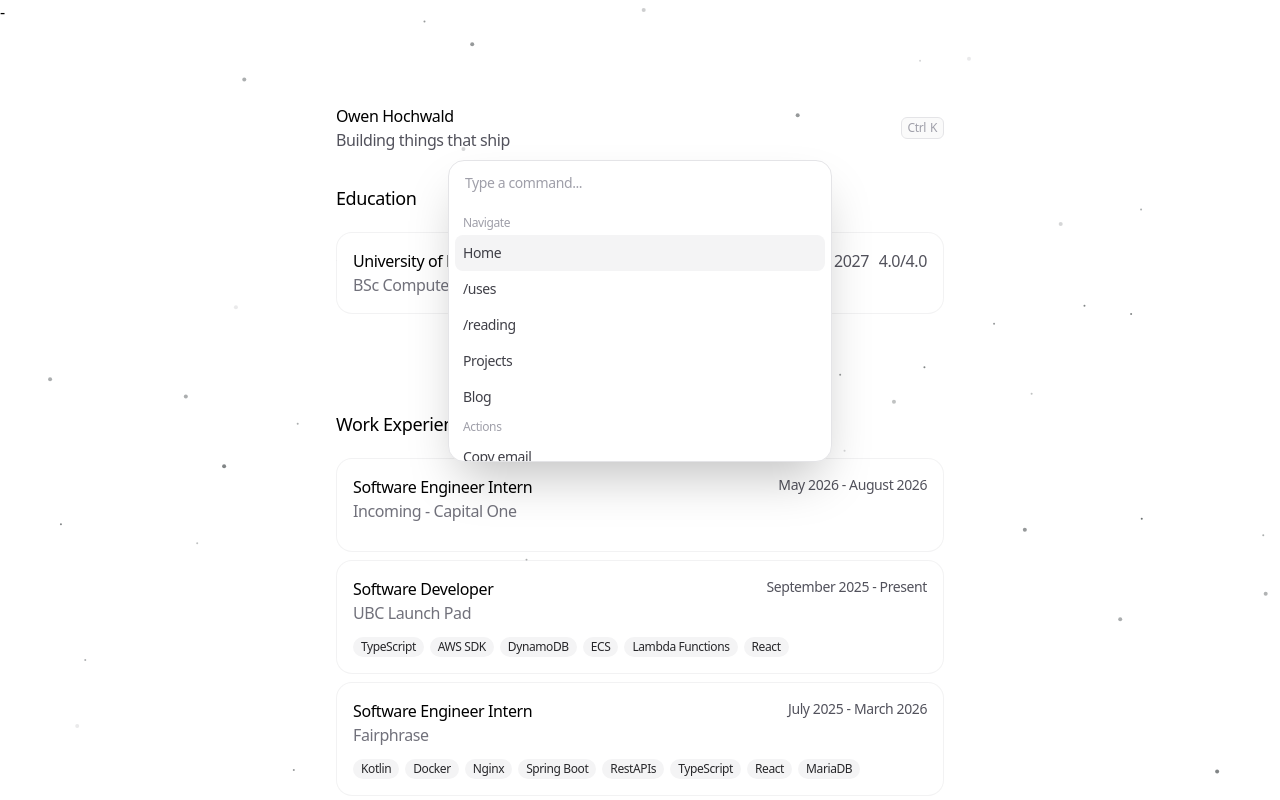
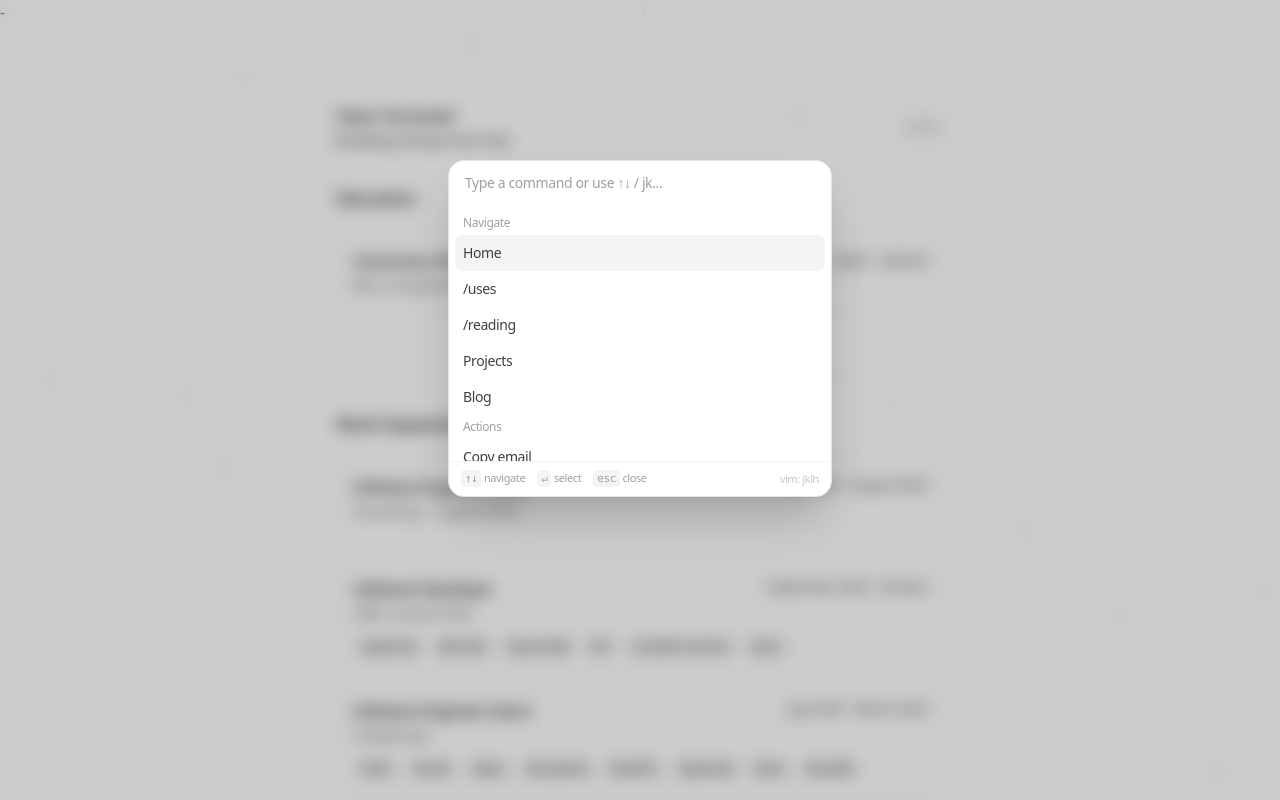
Before and after one commit to owenHochwald/personal-site, a Next.js app: page / in a window 1280 px wide. Both pictures are taken after a click on the button "Open command palette". Shown: the top 800 px of the page. Built offline with nearby package versions, Linux system fonts and the light colour scheme.

Commit message:
Refactor CommandPalette for improved Vim-style navigation and enhance command input with keyboard shortcuts

```diff
--- a/components/ui/command-palette.tsx
+++ b/components/ui/command-palette.tsx
@@ -27,11 +27,32 @@
         return () => document.removeEventListener('keydown', down)
     }, [])
 
-  // Vim hjkl — capture phase so we intercept before the input types the character
+    // Vim-style navigation — capture phase so we intercept before the input types the character
+    // - j / k / h / l when search is empty (pure vim mode)
+    // - Ctrl+j / Ctrl+k / Ctrl+n / Ctrl+p always work for nav even while typing
     useEffect(() => {
         if (!open) return
+        const dispatch = (key: string) => {
+            inputRef.current?.dispatchEvent(
+                new KeyboardEvent('keydown', { key, bubbles: true, cancelable: true })
+            )
+        }
         const handler = (e: KeyboardEvent) => {
-      // Only active when search is empty; otherwise let normal typing through
+            // Ctrl+j / Ctrl+n → ArrowDown  (works even while typing in search)
+            if ((e.key === 'j' || e.key === 'n') && e.ctrlKey) {
+                e.preventDefault()
+                e.stopPropagation()
+                dispatch('ArrowDown')
+                return
+            }
+            // Ctrl+k / Ctrl+p → ArrowUp  (works even while typing in search)
+            if ((e.key === 'k' || e.key === 'p') && e.ctrlKey) {
+                e.preventDefault()
+                e.stopPropagation()
+                dispatch('ArrowUp')
+                return
+            }
+            // Plain vim hjkl — only when search box is empty so normal typing isn't blocked
             if (searchRef.current !== '') return
             const map: Record<string, string> = {
                 j: 'ArrowDown',
@@ -47,9 +68,7 @@
                 setOpen(false)
                 return
             }
-      inputRef.current?.dispatchEvent(
-        new KeyboardEvent('keydown', { key: mapped, bubbles: true, cancelable: true })
-      )
+            dispatch(mapped)
         }
         document.addEventListener('keydown', handler, true) // capture = fires before input
         return () => document.removeEventListener('keydown', handler, true)
@@ -77,7 +96,7 @@
 
     return (
         <div
-      className="fixed inset-0 z-50 flex items-start justify-center pt-[20vh]"
+            className="fixed inset-0 z-50 flex items-start justify-center bg-black/20 pt-[20vh] backdrop-blur-sm dark:bg-black/40"
             onClick={() => setOpen(false)}
         >
             <div
@@ -90,10 +109,10 @@
                         autoFocus
                         value={search}
                         onValueChange={setSearch}
-            placeholder="Type a command..."
+                        placeholder="Type a command or use ↑↓ / jk..."
                         className="w-full bg-transparent px-4 py-3 text-sm text-zinc-900 outline-none placeholder:text-zinc-400 dark:text-zinc-100 dark:placeholder:text-zinc-500"
                     />
-          <Command.List className="max-h-64 overflow-y-auto p-1.5">
+                    <Command.List className="max-h-64 overflow-y-auto p-1.5 scroll-smooth">
                         <Command.Empty className="py-6 text-center text-sm text-zinc-500">
                             No results found.
                         </Command.Empty>
@@ -149,6 +168,12 @@
                             </CmdItem>
                         </Command.Group>
                     </Command.List>
+                    <div className="flex items-center gap-3 border-t border-zinc-100 px-3 py-2 text-[11px] text-zinc-400 dark:border-zinc-800 dark:text-zinc-500">
+                        <span><kbd className="rounded bg-zinc-100 px-1 py-0.5 font-mono dark:bg-zinc-800">↑↓</kbd> navigate</span>
+                        <span><kbd className="rounded bg-zinc-100 px-1 py-0.5 font-mono dark:bg-zinc-800">↵</kbd> select</span>
+                        <span><kbd className="rounded bg-zinc-100 px-1 py-0.5 font-mono dark:bg-zinc-800">esc</kbd> close</span>
+                        <span className="ml-auto opacity-60">vim: jklh</span>
+                    </div>
                 </Command>
             </div>
         </div>
```
Lines whose indentation alone changed are shown as unchanged.
